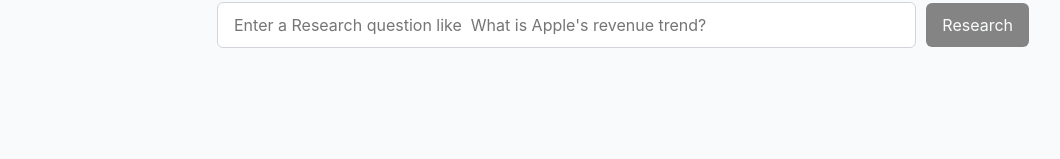
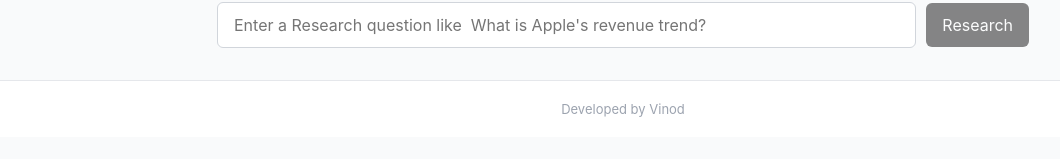
Before and after one commit to Vinod-Jaggavarapu6/investment-research-platform, a React (Vite) app in the folder frontend/: page / in a window 1280 px wide. Shown: the part 141-300 px from the top of the page, without its empty margins (17-1077 px from the left). Built offline with nearby package versions, Linux system fonts and the light colour scheme.

Commit message:
Footer Change

```diff
--- a/frontend/src/App.tsx
+++ b/frontend/src/App.tsx
@@ -29,6 +29,8 @@ export default function App() {
           </div>
         )}
       </main>
+
+      <footer style={styles.footer}>Developed by Vinod</footer>
     </div>
   );
 }
@@ -76,4 +78,12 @@ const styles: Record<string, React.CSSProperties> = {
     color: "#dc2626",
     fontSize: "14px",
   },
+  footer: {
+    textAlign: "center",
+    padding: "20px",
+    fontSize: "13px",
+    color: "#9ca3af",
+    borderTop: "1px solid #e5e7eb",
+    background: "#fff",
+  },
 };
```
